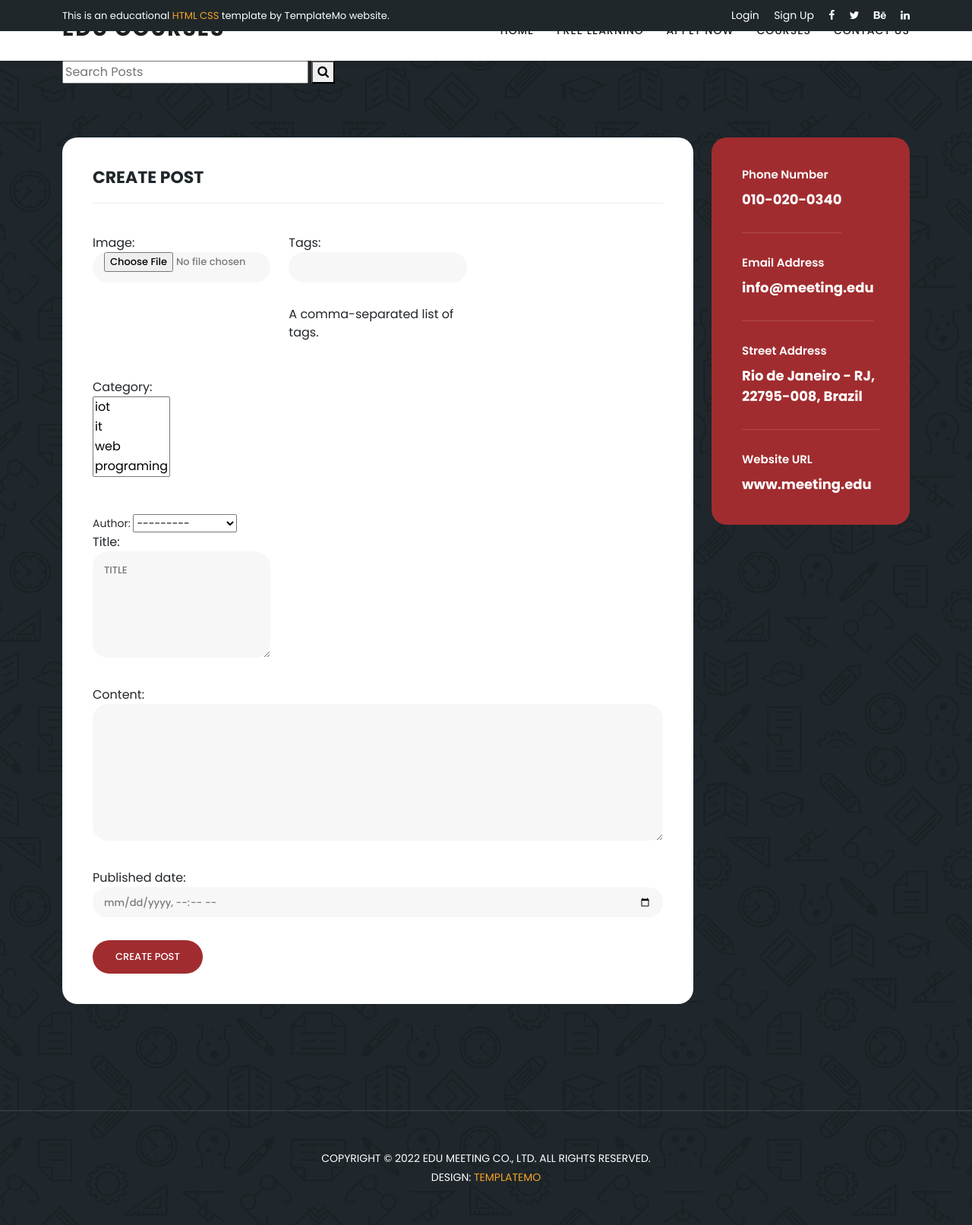
After one commit to farhadvarnus/HelperHub, a Django app: page /blog/dash/ in a window 1280 px wide. The commit adds this page. Shown: the whole page at 76% size. Run offline with Django 3.2, Linux system fonts and the light colour scheme; data comes from the database, SQL or seed files in the repository; both versions use the stored data as it was after the commit; parts of the project's set-up code (start-up, migrations or seed data) failed here and were passed over; some libraries are stand-ins or nearby versions.

Commit message:
complate dashboard
complate dashboard

```diff
--- /dev/null
+++ b/blog/forms.py
@@ -0,0 +1,14 @@
+from django import forms
+from blog.models import Post
+# from captcha.fields import CaptchaField
+from django_summernote.widgets import SummernoteWidget, SummernoteInplaceWidget
+
+
+class PostForm(forms.ModelForm):
+    # captcha = CaptchaField()
+    content = forms.CharField(widget=SummernoteWidget())
+
+    class Meta:
+
+        model = Post
+        fields = "__all__"
--- a/blog/urls.py
+++ b/blog/urls.py
@@ -12,7 +12,7 @@ urlpatterns = [
     path("search/", search_blog, name='search'),
     path("tags/<str:tag_name>", home_blog, name='tag'),
     path("like/<int:pid>", like_blog, name='like'),
-    path("liked-courses/", liked_courses_blog, name='liked-courses'),
-
+    path("liked-courses/", liked_courses_blog, name='liked_courses'),
+    path("dash/", create_post_blog, name='Create-post'),
 
 ]
--- a/blog/views.py
+++ b/blog/views.py
@@ -6,6 +6,7 @@ from django.contrib.auth import authenticate, login
 from django.http import HttpResponseRedirect
 from django.contrib import messages
 from django.urls import reverse
+from .forms import PostForm
 # Create your views here.
 
 
@@ -109,3 +110,25 @@ def liked_courses_blog(request):
 
     context = {"posts": all_post}
     return render(request, "blog/home.html", context)
+
+
+def dashboard_blog(request):
+    return render(request, "dashboard/create-post.html")
+
+
+def create_post_blog(request):
+    if request.method == 'POST':
+        form = PostForm(request.POST)
+        if form.is_valid():
+            # form.instance.name = "unknown"
+            form.save()
+            messages.add_message(request, messages.SUCCESS, 'SUCCESS!!!')
+
+        else:
+
+            messages.add_message(request, messages.ERROR, 'FAILD!!!')
+
+    form = PostForm()
+    category = Category.objects.all()
+    print(category)
+    return render(request, "dashboard/create-post.html", {"form": form, 'category': category})
--- a/mysite/models.py
+++ b/mysite/models.py
@@ -12,7 +12,7 @@ class Contact(models.Model):
     updated_date = models.DateTimeField(auto_now=True)
 
     class Meta:
-        ordering = ["created_date"]
+        ordering = ["-created_date"]
 
     def __str__(self):
         return "{}-{}-{}".format(self.name, self.email, self.subject)
--- a/templates/blog/home.html
+++ b/templates/blog/home.html
@@ -86,7 +86,7 @@ https://templatemo.com/tm-569-edu-meeting
               <li class="has-sub">
                 <a href="javascript:void(0)">Pages</a>
                 <ul class="sub-menu">
-                  <li><a href="{% url 'blog:liked-courses' %}">courses you like</a></li>
+                  <li><a href="{% url 'blog:liked_courses' %}">courses you like</a></li>
                   <li><a href="meeting-details.html">Meeting Details</a></li>
                 </ul>
               </li>
--- /dev/null
+++ b/templates/dashboard/create-post.html
@@ -0,0 +1,313 @@
+{% load static %}
+{% load humanize %}
+
+<!DOCTYPE html>
+<html lang="en">
+
+<head>
+
+    <meta charset="utf-8">
+    <meta name="viewport" content="width=device-width, initial-scale=1, shrink-to-fit=no">
+    <meta name="description" content="">
+    <meta name="author" content="Template Mo">
+    <link href="https://fonts.googleapis.com/css?family=Poppins:100,200,300,400,500,600,700,800,900" rel="stylesheet">
+
+    <title>Education - List of Meetings</title>
+
+    <!-- Bootstrap core CSS -->
+    <link href="{% static 'vendor/bootstrap/css/bootstrap.min.css' %}" rel="stylesheet">
+    <link rel="shortcut icon" href="#">
+
+    <!-- Additional CSS Files -->
+    <link rel="stylesheet" href="{% static 'assets/css/fontawesome.css' %}">
+    <link rel="stylesheet" href="{% static 'assets/css/templatemo-edu-meeting.css' %}">
+    <link rel="stylesheet" href="{% static 'assets/css/owl.css' %}">
+    <link rel="stylesheet" href="{% static 'assets/css/lightbox.css' %}">
+    <!--
+
+TemplateMo 569 Edu Meeting
+
+https://templatemo.com/tm-569-edu-meeting
+
+-->
+</head>
+
+<body>
+
+
+
+    <!-- Sub Header -->
+    <div class="sub-header">
+        <div class="container">
+            <div class="row">
+                <div class="col-lg-8 col-sm-8">
+                    <div class="left-content">
+                        <p>This is an educational <em>HTML CSS</em> template by TemplateMo website.</p>
+                    </div>
+                </div>
+                <div class="col-lg-4 col-sm-4">
+                    <div class="right-icons">
+                        <ul>
+                            {% if request.user.is_authenticated %}
+                            <li><a href="#">Login as :{{request.user.username}}</a></li>
+                            <li><a href="{% url 'accounts:logout' %}">Logout</a></li>
+                            {% else%}
+                            <li><a href="{% url 'accounts:login' %}">Login</a></li>
+                            <li><a href="{% url 'accounts:signup' %}">Sign Up</a></li>
+                            {% endif %}
+                            <li><a href="#"><i class="fa fa-facebook"></i></a></li>
+                            <li><a href="#"><i class="fa fa-twitter"></i></a></li>
+                            <li><a href="#"><i class="fa fa-behance"></i></a></li>
+                            <li><a href="#"><i class="fa fa-linkedin"></i></a></li>
+                        </ul>
+                    </div>
+                </div>
+            </div>
+        </div>
+    </div>
+
+    <!-- ***** Header Area Start ***** -->
+    <header class="header-area header-sticky">
+        <div class="container">
+            <div class="row">
+                <div class="col-12">
+                    <nav class="main-nav">
+                        <!-- ***** Logo Start ***** -->
+                        <a href="{% url 'mysite:index' %}" class="logo">
+                            Edu Courses
+                        </a>
+                        <!-- ***** Logo End ***** -->
+                        <!-- ***** Menu Start ***** -->
+                        <ul class="nav">
+                            <li><a href="{% url 'mysite:index' %}">Home</a></li>
+                            <li><a href="meetings.html">Free Learning</a></li>
+                            <li><a href="{% url 'mysite:index' %}">Apply Now</a></li>
+                            {% if request.user.is_authenticated %}
+                            <li class="has-sub">
+                                <a class="active" href="javascript:void(0)">DASHBOARD</a>
+                                <ul class="sub-menu">
+                                    <li><a href="{% url 'blog:liked_courses' %}">courses you like</a></li>
+                                    <li><a href="{% url 'blog:Create-post' %}">Create-Post</a></li>
+                                </ul>
+                            </li>
+                            {% endif %}
+                            <li><a href="{% url 'mysite:index' %}">Courses</a></li>
+                            <li><a href="{% url 'mysite:index' %}">Contact Us</a></li>
+                        </ul>
+                        <a class='menu-trigger'>
+                            <span>Menu</span>
+                        </a>
+                        <!-- ***** Menu End ***** -->
+                    </nav>
+                    {% include 'blog/blog-search.html'%}
+                    {% include 'messaging.html' %}
+                </div>
+
+            </div>
+
+        </div>
+    </header>
+    <!-- ***** Header Area End ***** -->
+
+    <section class="contact-us" id="contact">
+        <div class="container">
+            <div class="row">
+                <div class="col-lg-9 align-self-center">
+                    <div class="row">
+                        <div class="col-lg-12">
+                            <form id="contact" action="{% url 'blog:Create-post'%}" method="post">
+                                {% csrf_token %}
+                                <div class="row">
+                                    <div class="col-lg-12">
+                                        <h2>Create Post</h2>
+                                    </div>
+                                    <div class="col-lg-4">
+                                        <fieldset>
+                                            <label for="id_image">Image:</label>
+                                            <input type="file" name="image" accept="image/*" id="id_image">
+                                        </fieldset>
+
+                                    </div>
+                                    <div class="col-lg-4">
+                                        <fieldset>
+                                            <label for="id_tags">Tags:</label>
+                                            <input type="text" name="tags" aria-describedby="id_tags_helptext"
+                                                id="id_tags">
+                                            <span class="helptext" id="id_tags_helptext">A comma-separated list of
+                                                tags.</span>
+                                        </fieldset>
+                                        <br>
+                                        <br>
+
+                                    </div>
+                                    <label for="id_category">Category:</label>
+                                    <div class="col-lg-4">
+                                        <fieldset>
+
+                                            <select name="category" required="" id="id_category" multiple="">
+                                                {% for cat in category.all %}
+                                                <option value="1">{{cat.name}}</option>
+
+                                                {% endfor %}
+
+                                            </select>
+                                        </fieldset>
+                                        <br>
+                                        <br>
+                                    </div>
+
+                                    <p>
+                                        <label for="id_author">Author:</label>
+                                        <select name="author" required="" id="id_author">
+                                            <option value="" selected="">---------</option>
+
+                                            <option value="1">{{request.user}}</option>
+
+
+
+                                        </select>
+                                    </p>
+
+
+                                    <div class="col-lg-4">
+                                        <fieldset>
+                                            <label for="id_title">Title:</label>
+
+                                            <textarea name="title" type="text" maxlength="100" id="Email" required=""
+                                                placeholder="TITLE" required=""></textarea>
+                                        </fieldset>
+                                    </div>
+                                    <div class="col-lg-12">
+
+
+                                        <div class="col-lg-12">
+                                            <label for="id_content">Content:</label>
+                                            <fieldset>
+                                                {{form.content|safe}}
+                                            </fieldset>
+                                        </div>
+                                        <label for="id_published_date">Published date:</label>
+                                        <input type="datetime-local" name="published_date" required=""
+                                            id="id_published_date">
+                                        <input hidden type="number" name="like" value="0" required="" id="id_like">
+                                        <input hidden type="number" name="dislike" value="0" required=""
+                                            id="id_dislike">
+                                        <input hidden type="number" name="counted_view" value="0" required=""
+                                            id="id_counted_view">
+                                    </div>
+                            </form>
+
+                            <div class="col-lg-12">
+
+                                <fieldset>
+                                    <button type="submit" id="form-submit" class="button">CREATE POST
+                                    </button>
+                                </fieldset>
+                            </div>
+                        </div>
+
+                    </div>
+                </div>
+            </div>
+            <div class="col-lg-3">
+                <div class="right-info">
+                    <ul>
+                        <li>
+                            <h6>Phone Number</h6>
+                            <span>010-020-0340</span>
+                        </li>
+                        <li>
+                            <h6>Email Address</h6>
+                            <span>info@meeting.edu</span>
+                        </li>
+                        <li>
+                            <h6>Street Address</h6>
+                            <span>Rio de Janeiro - RJ, 22795-008, Brazil</span>
+                        </li>
+                        <li>
+                            <h6>Website URL</h6>
+                            <span>www.meeting.edu</span>
+                        </li>
+                    </ul>
+                </div>
+            </div>
+        </div>
+        </div>
+        <div class="footer">
+            <p>Copyright © 2022 Edu Meeting Co., Ltd. All Rights Reserved.
+                <br>Design: <a href="https://templatemo.com" target="_parent" title="free css templates">TemplateMo</a>
+            </p>
+        </div>
+    </section>
+
+
+
+
+
+
+    <!-- Scripts -->
+    <!-- Bootstrap core JavaScript -->
+    <script src="{% static 'vendor/jquery/jquery.min.js' %}"></script>
+    <script src="{% static 'vendor/bootstrap/js/bootstrap.min.js' %}"></script>
+
+    <script src="{% static 'assets/js/isotope.min.js' %}"></script>
+    <script src="{% static 'assets/js/owl-carousel.js' %}"></script>
+    <script src="{% static 'assets/js/lightbox.js' %}"></script>
+    <script src="{% static 'assets/js/tabs.js' %}"></script>
+    <script src="{% static 'assets/js/isotope.js' %}"></script>
+    <script src="{% static 'assets/js/video.js' %}"></script>
+    <script src="{% static 'assets/js/slick-slider.js' %}"></script>
+    <script src="{% static 'assets/js/custom.js' %}"></script>
+    <script>
+        //according to loftblog tut
+        $('.nav li:first').addClass('active');
+
+        var showSection = function showSection(section, isAnimate) {
+            var
+                direction = section.replace(/#/, ''),
+                reqSection = $('.section').filter('[data-section="' + direction + '"]'),
+                reqSectionPos = reqSection.offset().top - 0;
+
+            if (isAnimate) {
+                $('body, html').animate({
+                    scrollTop: reqSectionPos
+                },
+                    800);
+            } else {
+                $('body, html').scrollTop(reqSectionPos);
+            }
+
+        };
+
+        var checkSection = function checkSection() {
+            $('.section').each(function () {
+                var
+                    $this = $(this),
+                    topEdge = $this.offset().top - 80,
+                    bottomEdge = topEdge + $this.height(),
+                    wScroll = $(window).scrollTop();
+                if (topEdge < wScroll && bottomEdge > wScroll) {
+                    var
+                        currentId = $this.data('section'),
+                        reqLink = $('a').filter('[href*=\\#' + currentId + ']');
+                    reqLink.closest('li').addClass('active').
+                        siblings().removeClass('active');
+                }
+            });
+        };
+
+        $('.main-menu, .responsive-menu, .scroll-to-section').on('click', 'a', function (e) {
+            e.preventDefault();
+            showSection($(this).attr('href'), true);
+        });
+
+        $(window).scroll(function () {
+            checkSection();
+        });
+    </script>
+</body>
+
+
+</body>
+
+</html>
```
Also changed, not shown: templates/base.html (+5 -2 lines), db.sqlite3, templates/dashboard/dash.html (added).
